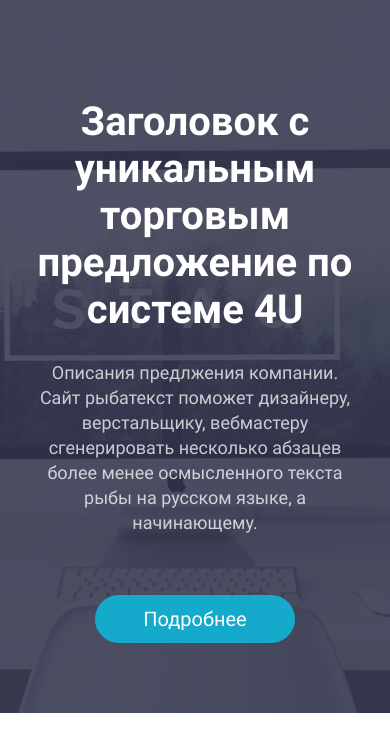
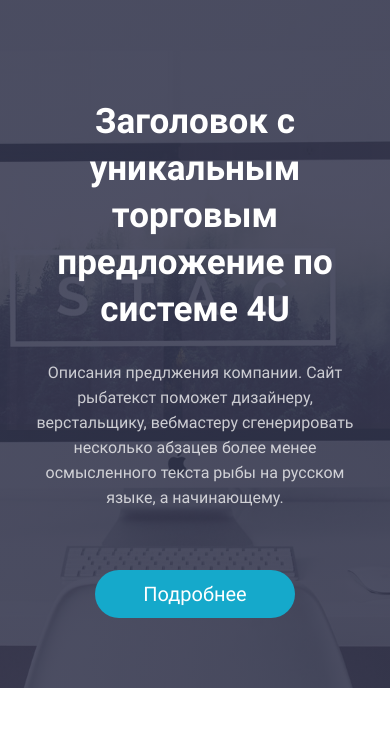
Before and after one commit to AleksNau/Template, a plain HTML site: page index.html in a window 390 px wide. Shown: the part 108-844 px from the top of the page. Drawn offline with Linux system fonts and the light colour scheme.

Commit message:
мелочи

```diff
--- a/css/blocks/main/main.css
+++ b/css/blocks/main/main.css
@@ -156,7 +156,14 @@
         align-items: center;
     }
 }
-
+@media (max-width: 768px) {
+    .main__title {
+        font-size: 35px;
+    }
+    .main__paragrath {
+        font-size: 16px;
+    }
+}
 
 
 @media (max-width: 320px) {
--- a/css/blocks/uniqe/uniqe.css
+++ b/css/blocks/uniqe/uniqe.css
@@ -189,7 +189,7 @@
         line-height: 17px;
         text-align: center;
         max-width: 290px;
-        padding-bottom: 50px;
+        padding-bottom: 40px;
         color: #383A4C;
         margin: 0 auto;
     }
```
